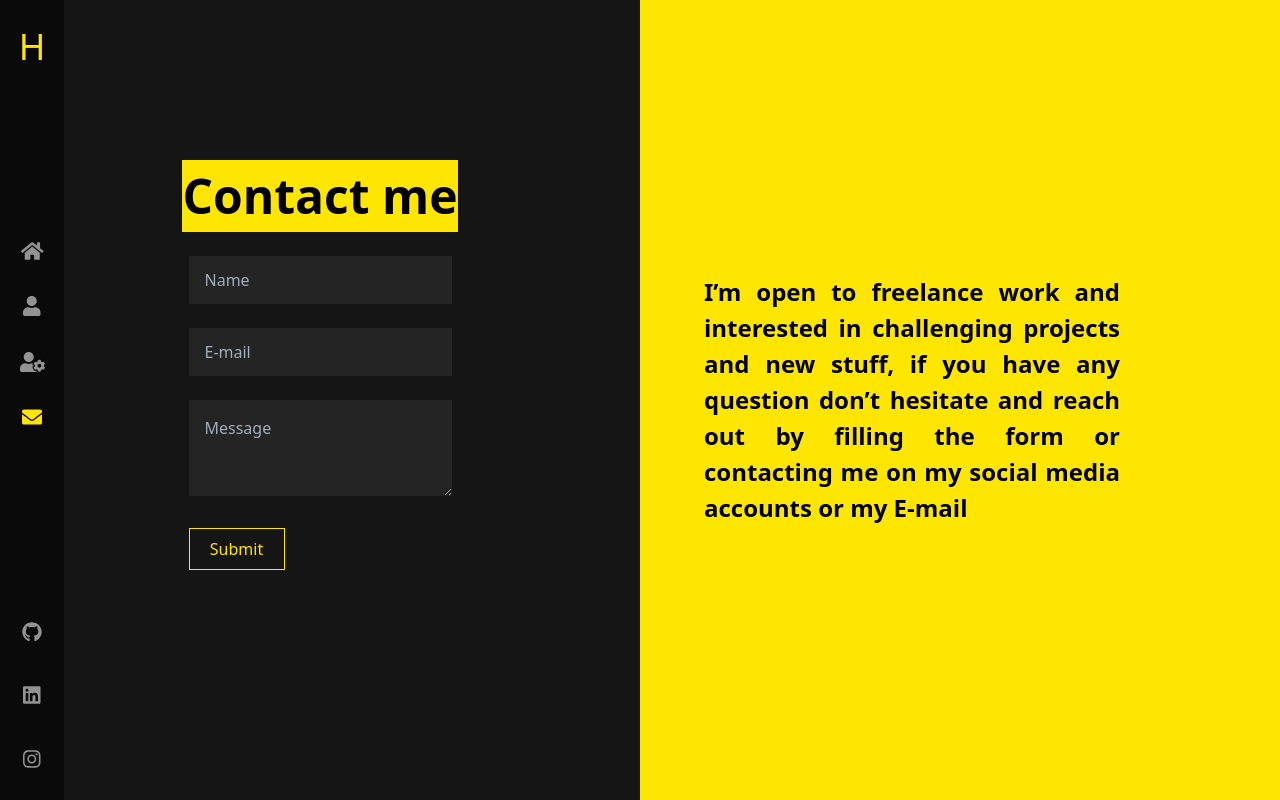
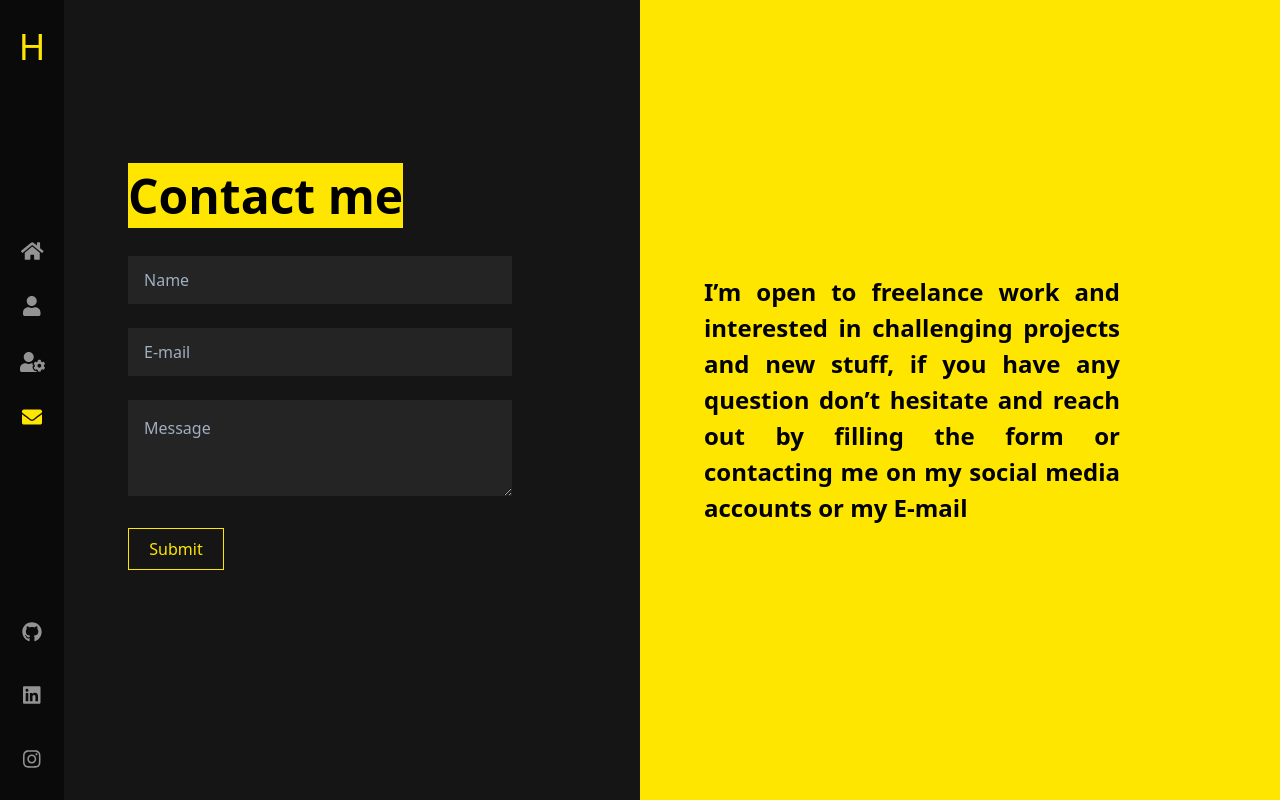
Before and after one commit to husseinTalal2/portfolio, a React (Create React App) app: page /contact in a window 1280 px wide. Built offline with nearby package versions, Linux system fonts and the light colour scheme.

Commit message:
fixing contact page on large screens

```diff
--- a/src/containers/ContactPage/ContactPage.js
+++ b/src/containers/ContactPage/ContactPage.js
@@ -19,7 +19,7 @@ const SignupSchema = Yup.object().shape({
 function ContactPage() {
   return (
     <div className="bg-dark flex w-screen h-screen">
-      <div className="mt-16 contact-form lg:px-32 px-12 xs:px-4 md:mt-24 md:mt-40 md:w-1/2 flex flex-col items-center">
+      <div className="mt-16 contact-form lg:px-32 px-12 xs:px-4 md:mt-24 md:mt-40 md:w-1/2 md:block flex flex-col items-center">
         <h1 className="inline text-black bg-primaryYellow text-3xl lg:text-5xl font-semibold inline">
           Contact me
         </h1>
```
